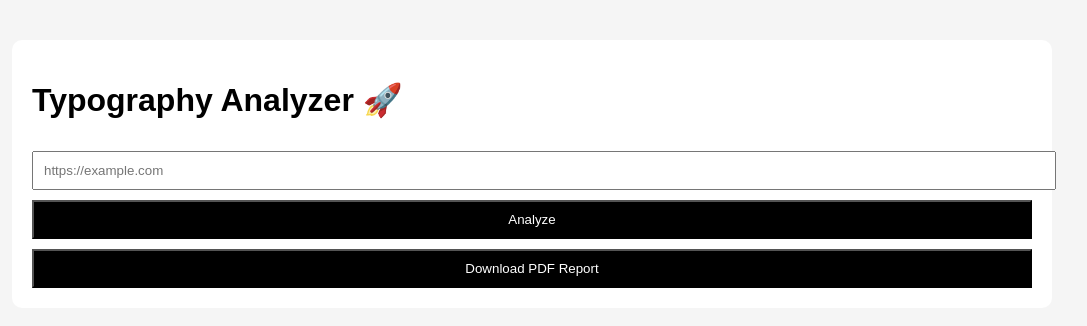
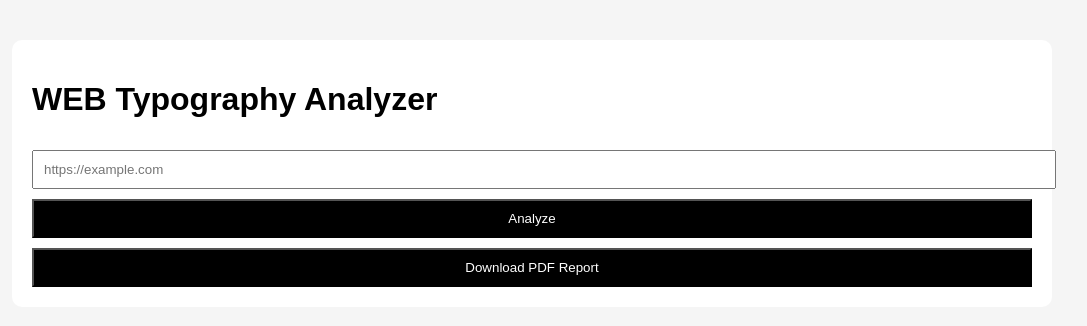
Before and after one commit to kristiniite17-droid/web-typography-analyzer, a website: page index.html in a window 1280 px wide. Shown: the whole page, without its empty margins (108-1195 px from the left). Drawn offline with Linux system fonts and the light colour scheme.

Commit message:
Update header text from 'Typography Analyzer' to 'WEB Typography Analyzer'

```diff
--- a/index.html
+++ b/index.html
@@ -23,7 +23,7 @@ button { background:black; color:white; cursor:pointer; }
 
 <div class="container">
 
-<h1>Typography Analyzer 🚀</h1>
+<h1>WEB Typography Analyzer</h1>
 
 <input id="urlInput" placeholder="https://example.com">
 <button onclick="analyze()">Analyze</button>
```
